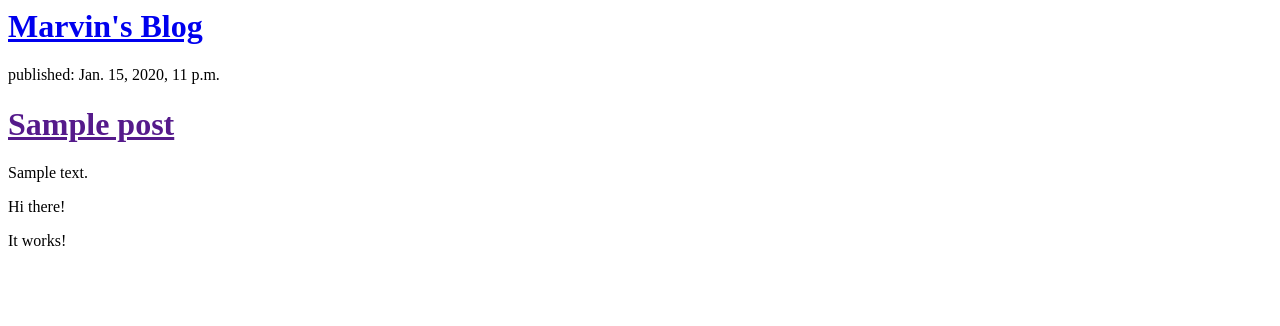
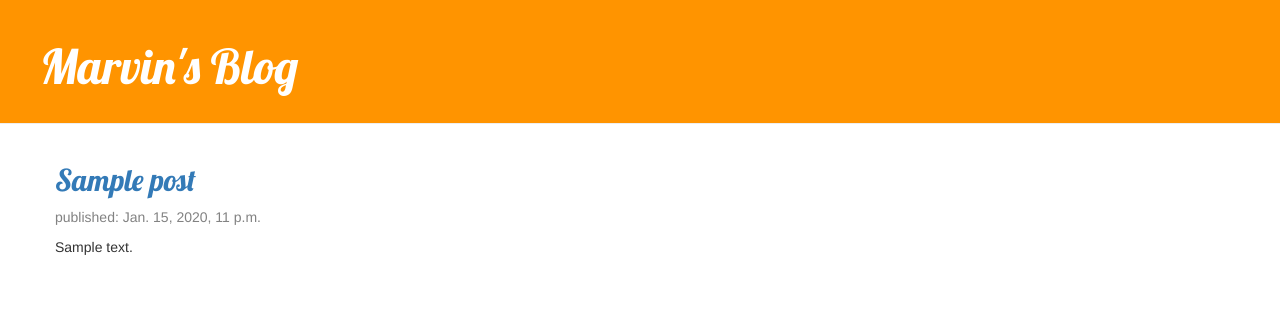
Before and after one commit to marvin939/my-first-blog, a Django app: template blog/templates/blog/post_list.html in a window 1280 px wide. Shown: the top 326 px of the page. Run offline with Django 3.2, Linux system fonts and the light colour scheme; the template is opened without the code that fills it: values that come from a table or form of the project are taken from there, others are empty; tables that the repository leaves empty hold one stand-in row (values such as "Sample post"); some libraries are stand-ins or nearby versions.

Commit message:
Posts are now clickable

```diff
--- /dev/null
+++ b/blog/static/css/blog.css
@@ -0,0 +1,37 @@
+.page-header	{
+				background-color:	#ff9400;
+				margin-top:	0;
+				padding:	20px	20px	20px	40px;
+}
+.page-header	h1,	.page-header	h1	a,	.page-header	h1	a:visited,	.page-header	h1	a:active	{
+				color:	#ffffff;
+				font-size:	36pt;
+				text-decoration:	none;
+}
+.content	{
+				margin-left:	40px;
+}
+h1,	h2,	h3,	h4	{
+				font-family:	'Lobster',	cursive;
+}
+.date	{
+				color:	#828282;
+}
+.save	{
+				float:	right;
+}
+.post-form	textarea,	.post-form	input	{
+				width:	100%;
+}
+.top-menu,	.top-menu:hover,	.top-menu:visited	{
+				color:	#ffffff;
+				float:	right;
+				font-size:	26pt;
+				margin-right:	20px;
+}
+.post	{
+				margin-bottom:	70px;
+}
+.post	h1	a,	.post	h1	a:visited	{
+				color:	#000000;
+}
--- /dev/null
+++ b/blog/templates/blog/base.html
@@ -0,0 +1,26 @@
+{% load staticfiles %}
+<html>
+	<head>
+        <link rel="stylesheet" href="//maxcdn.bootstrapcdn.com/bootstrap/3.2.0/css/bootstrap.min.css">
+        <link rel="stylesheet" href="//maxcdn.bootstrapcdn.com/bootstrap/3.2.0/css/bootstrap-theme.min.css">
+		<link rel="stylesheet" href="{% static '/css/blog.css' %}">
+        <link href="//fonts.googleapis.com/css?family=Lobster&subset=latin,latin-ext" rel="stylesheet" type="text/css">
+
+		<title>Marvin's Blog</title>
+	</head>
+	<body>
+		<div class='page-header'>
+			<h1><a href='/'>Marvin's Blog</a></h1>
+		</div>
+
+		<div class='content container'>
+			<div class='row'>
+				<div class='col-md-8'>
+				{% block content %}
+				{% endblock %}
+				</div>
+			</div>
+		</div>
+
+	</body>
+</html>
--- a/blog/templates/blog/post_list.html
+++ b/blog/templates/blog/post_list.html
@@ -1,24 +1,13 @@
-<html>
-	<head>
-		<title>Marvin's Blog</title>
-	</head>
-	<body>
-		<div>
-			<h1><a href='/'>Marvin's Blog</a></h1>
-		</div>
+{% extends 'blog/base.html' %}
 
-		<div>
-		{% for post in posts %}
-			<div>
-				<p>published: {{ post.published_date }}</p>
-				<h1><a href="">{{ post.title }}</a></h1>
-				<p>{{ post.text | linebreaksbr }}</p>
-			</div>
-		{% endfor %}
-
-		</div>
-
-		<p>Hi there!</p>
-		<p>It works!</p>
-	</body>
-</html>
+{% block content %}
+    {% for post in posts %}
+    <div class='post'>
+	    <h2><a href="{% url 'post_detail' pk=post.pk %}">{{ post.title }}</a></h2>
+	    <div class='date'>
+		    <p>published: {{ post.published_date }}</p>
+	    </div>
+	    <p>{{ post.text|linebreaksbr }}</p>
+    </div>
+    {% endfor %}
+{% endblock %}
--- a/blog/urls.py
+++ b/blog/urls.py
@@ -3,4 +3,5 @@ from . import views
 
 urlpatterns = [
 	url(r'^$', views.post_list, name='post_list'),
+	url(r'^post/(?P<pk>\d+)/$', views.post_detail, name='post_detail'),
 ]
--- a/blog/views.py
+++ b/blog/views.py
@@ -2,8 +2,13 @@ from django.shortcuts import render
 from django.utils import timezone
 from .models import Post
 # This means to import Post from the models module in this current application/directory
+from django.shortcuts import get_object_or_404
 
 # Create your views here.
 def post_list(request):
 	posts = Post.objects.filter(published_date__lte=timezone.now()).order_by('published_date')
 	return render(request, 'blog/post_list.html', {'posts':posts})
+
+def post_detail(request, pk):
+	post = get_object_or_404(Post, pk=pk)
+	return render(request, 'blog/post_detail.html', {'post': post})
```
Also changed, not shown: blog/templates/blog/post_detail.html (added, +13 -0 lines).
